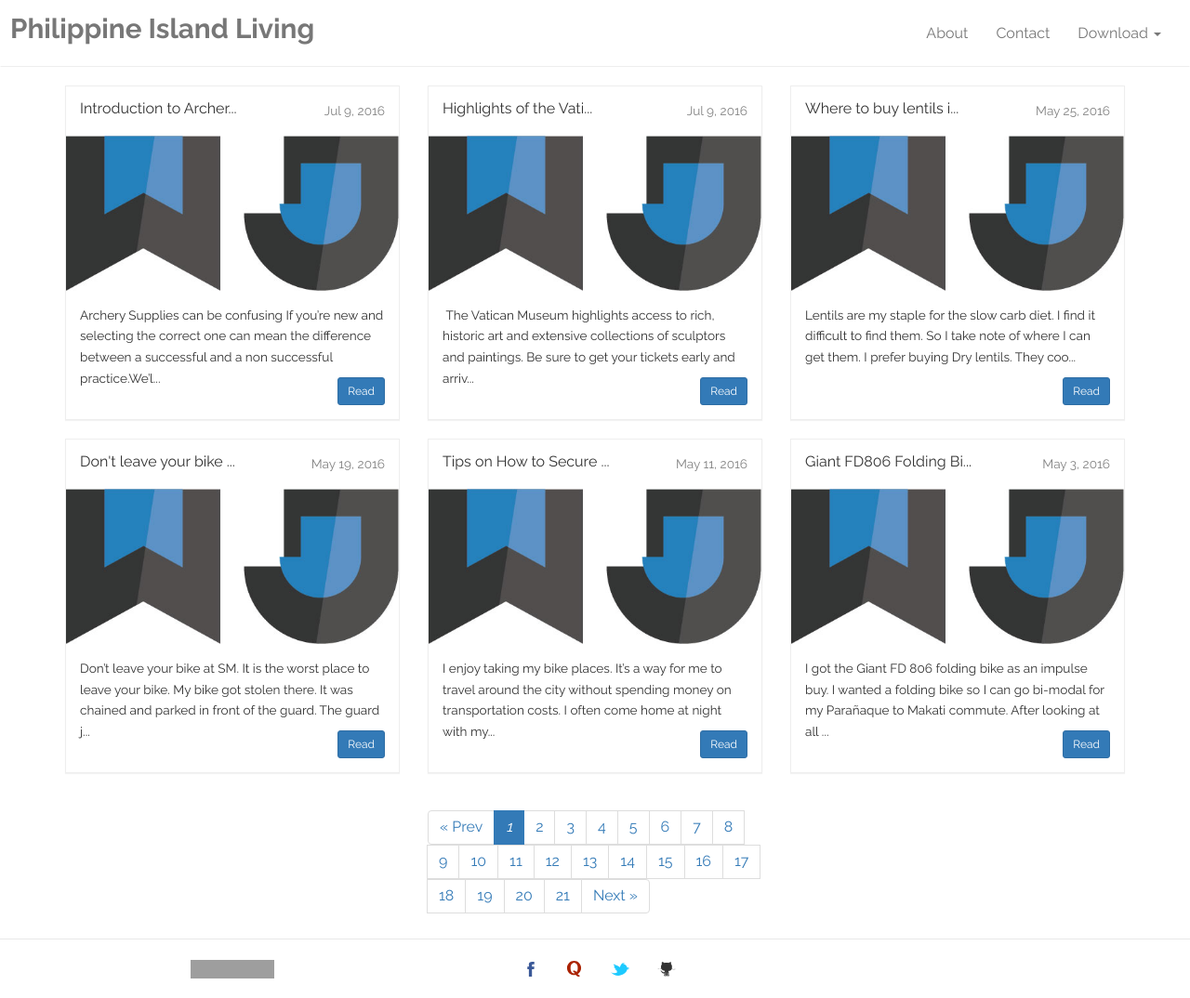
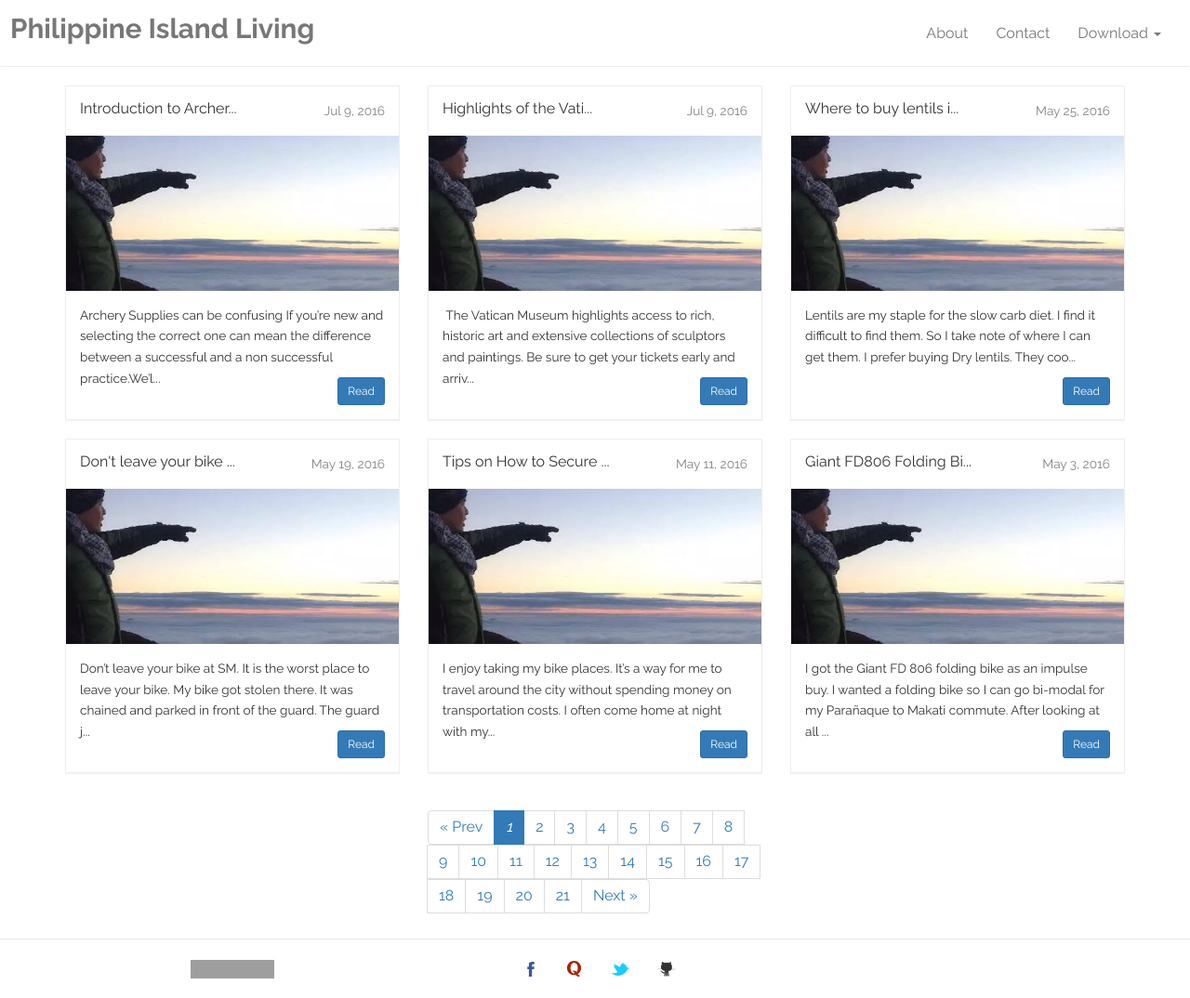
Before and after one commit to virtualous/blog, a Jekyll site: the page built from index.html, in a window 1280 px wide. Shown: the whole page at 93% size. Built offline with Jekyll 4.4.1, drawn with Linux system fonts in a browser that asks for light colours; the list of posts is cut into pages by our own code; grey boxes are pictures that could not be loaded.

Commit message:
theme images

```diff
--- a/index.html
+++ b/index.html
@@ -17,7 +17,7 @@ layout: default
                   {% if post.img %}
                   <img width="100%" src="{{site.baseurl}}/images/{{post.img}}" alt="{{post.title}}">
                   {% else %}
-                  <img width="100%" src="{{site.baseurl}}/images/webjeda-logo-big.jpg" alt="{{site.title}}">
+                  <img width="100%" src="{{site.baseurl}}/images/PIL-image-web.jpg" alt="{{site.title}}">
                   {% endif %}
                   <div class="panel-body"><small>
                     {{ post.excerpt | strip_html | strip_newlines | truncate: 160 }}</small>
```
